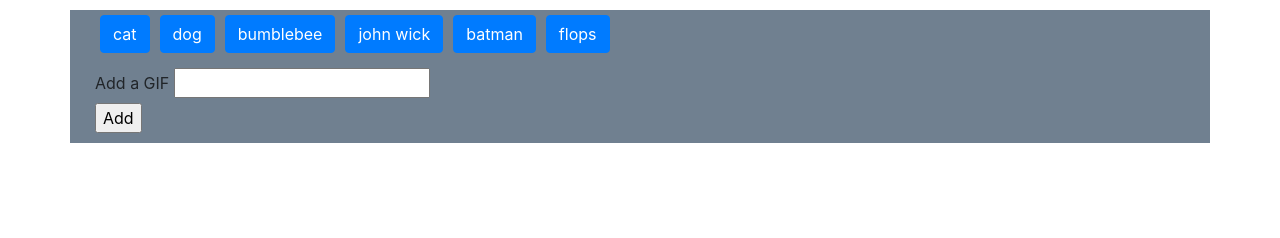
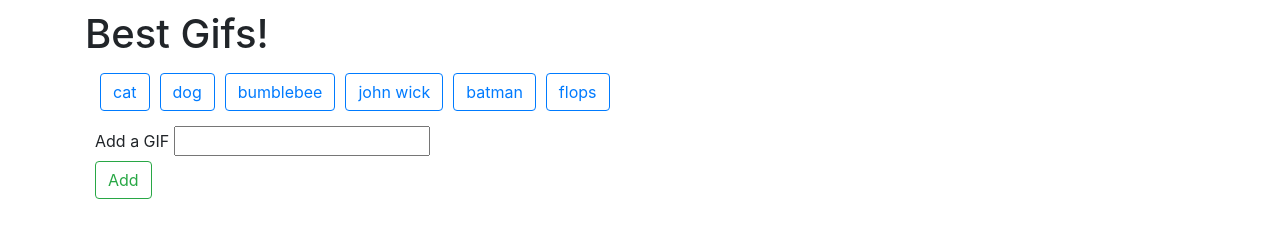
Before and after one commit to ciscoara/GifTastic, a plain HTML site: page index.html in a window 1280 px wide. Drawn offline with nearby package versions, Linux system fonts and the light colour scheme.

Commit message:
added some tyling

```diff
--- a/app.js
+++ b/app.js
@@ -1,9 +1,9 @@
 //This is my lame array
 
-var  gifs = ["cat", "dog", "bumblebee", "john wick", "batman", "flops"];
+var gifs = ["cat", "dog", "bumblebee", "john wick", "batman", "flops"];
 
 
-function renderButtons(){
+function renderButtons() {
 
   $("#buttons-gif").empty();
 
@@ -11,7 +11,7 @@ function renderButtons(){
 
     var a = $("<button>");
 
-    a.addClass("btn btn-primary");
+    a.addClass("btn btn-outline-primary");
     // Added a data-attribute
     a.attr("data-name", gifs[i]);
     // Provided the initial button text
@@ -21,7 +21,7 @@ function renderButtons(){
   }
 }
 
-$("#add-gif").on("click", function(event) {
+$("#add-gif").on("click", function (event) {
   event.preventDefault();
 
   var gif = $("#gif-input").val().trim();
@@ -33,17 +33,17 @@ $("#add-gif").on("click", function(event) {
 
 renderButtons();
 
-    $("#buttons-gif").on("click", "button", function(response){
+$("#buttons-gif").on("click", "button", function (response) {
   var gif = $(this).attr("data-name");
-        var queryURL = "https://api.giphy.com/v1/gifs/search?api_key=DlgARiNjbZuoPmlJj33TraziRnIcWsEV&q=" + gif +"&limit=10";
+  var queryURL = "https://api.giphy.com/v1/gifs/search?api_key=DlgARiNjbZuoPmlJj33TraziRnIcWsEV&q=" + gif + "&limit=10";
 
-        // Creates AJAX call for the specific movie button being clicked
+  // Creates AJAX call button being clicked
   $.ajax({
     url: queryURL,
     method: "GET"
   })
 
-        .then(function(response) {
+    .then(function (response) {
       console.log(response);
       var imageUrl = response.data;
 
@@ -54,14 +54,17 @@ renderButtons();
           // Creating a div for the gif
           var gifDiv = $("<div>");
           gifDiv.addClass("gifDiv");
+          gifDiv.addClass("card-body text-primary");
 
           // Storing the result item's rating
           var rating = imageUrl[i].rating;
           var title = imageUrl[i].title;
 
           // Creating a paragraph tag with the result item's rating
+          var p1 = $("<p>").text("Title: " + title);
+          p1.addClass("card-header");
           var p = $("<p>").text("Rating: " + rating);
-              var p1 = $("<p>").text("Title: " + title);
+
 
           // Creating an image tag
           var gifImage = $("<img>");
@@ -73,21 +76,22 @@ renderButtons();
           // result item
           gifImage.attr("data-animate", imageUrl[i].images.fixed_height.url);
 
-              // Appending the paragraph and personImage we created to the "gifDiv" div we created
+          // Appending the paragraph and gifImage we created to the "gifDiv" div we created
+          gifDiv.append(p1);
           gifDiv.append(p);
-              gifDiv.append(p1);
           gifDiv.append(gifImage);
 
           // Prepending the gifDiv to the "#gifs-appear-here" div in the HTML
           $("#gif-view").prepend(gifDiv);
 
 
-        }};
+        }
+      };
     })
-        $(document).on("click",".play", function (){
+  $(document).on("click", ".play", function () {
     var state = $(this).attr("data-state");
 
-          if (state === "still"){
+    if (state === "still") {
 
       $(this).attr("src", $(this).attr("data-animate"));
       $(this).attr("data-state", "animate");
@@ -97,6 +101,4 @@ renderButtons();
     }
   })
 
-
-
 })
--- a/index.html
+++ b/index.html
@@ -2,30 +2,27 @@
 <html lang="en">
 
 <head>
-    <meta charset="utf-8">
-    <title>Funny Gifs</title>
+  <meta charset="utf-8">
+  <title>Funny Gifs</title>
 
-    <link rel="stylesheet" href="https://stackpath.bootstrapcdn.com/bootstrap/4.1.3/css/bootstrap.min.css" integrity="sha384-MCw98/SFnGE8fJT3GXwEOngsV7Zt27NXFoaoApmYm81iuXoPkFOJwJ8ERdknLPMO" crossorigin="anonymous">
-    <link rel="stylesheet" type="text/css" href="style.css">
+  <link rel="stylesheet" href="https://stackpath.bootstrapcdn.com/bootstrap/4.1.3/css/bootstrap.min.css" integrity="sha384-MCw98/SFnGE8fJT3GXwEOngsV7Zt27NXFoaoApmYm81iuXoPkFOJwJ8ERdknLPMO"
+    crossorigin="anonymous">
+  <link rel="stylesheet" type="text/css" href="style.css">
 
 </head>
 
 <body>
 
   <div class="container">
-
-    <!-- Rendered buttons will get dumped here  -->
+    <h1>Best Gifs!</h1>
     <div id="buttons-gif"></div>
 
     <form id="gif-form">
       <label for="gif-input">Add a GIF</label>
       <input type="text" id="gif-input"><br>
-
-      <!-- Button triggers new movie to be added -->
-      <input id="add-gif" type="submit" value="Add">
+      <input id="add-gif" class="btn btn-outline-success" type="submit" value="Add">
     </form>
 
-    <!-- Movies will get dumped Here -->
     <div class="row" id="gif-view"></div>
 
     <script src="https://cdnjs.cloudflare.com/ajax/libs/jquery/3.2.1/jquery.min.js"></script>
--- a/style.css
+++ b/style.css
@@ -2,11 +2,7 @@
 div,
 form{
   margin: 10px;
-  background: slategrey;
 }
 button {
     margin: 5px;
 }
-/* .gifDiv {
-    width: 200px;
-} */
```
Lines whose indentation alone changed are shown as unchanged.
